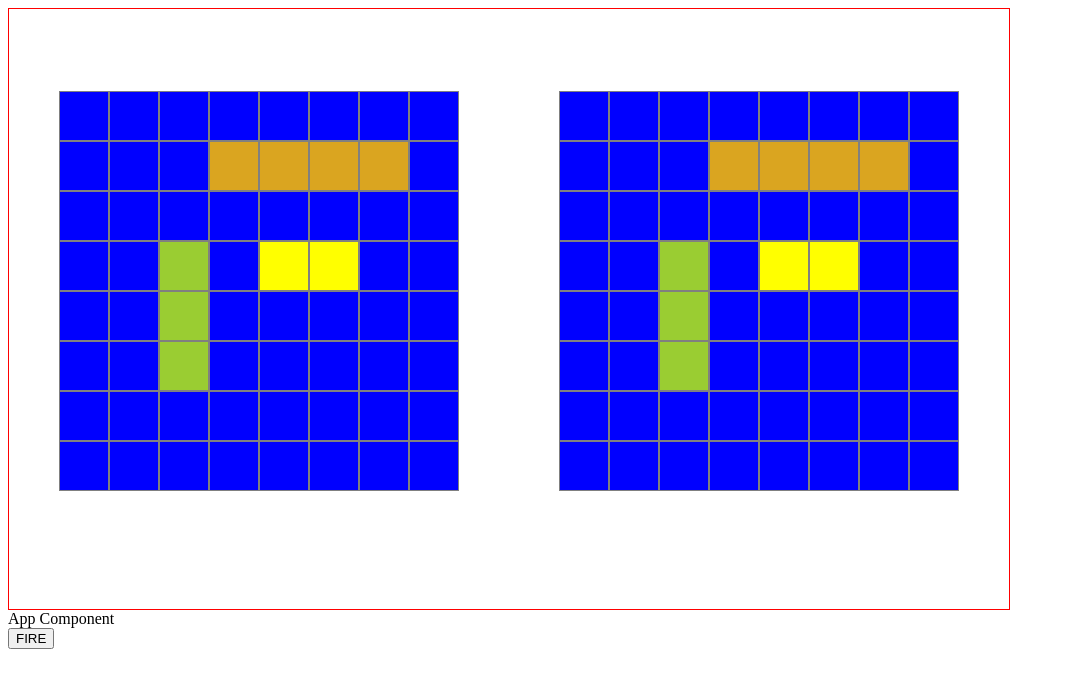
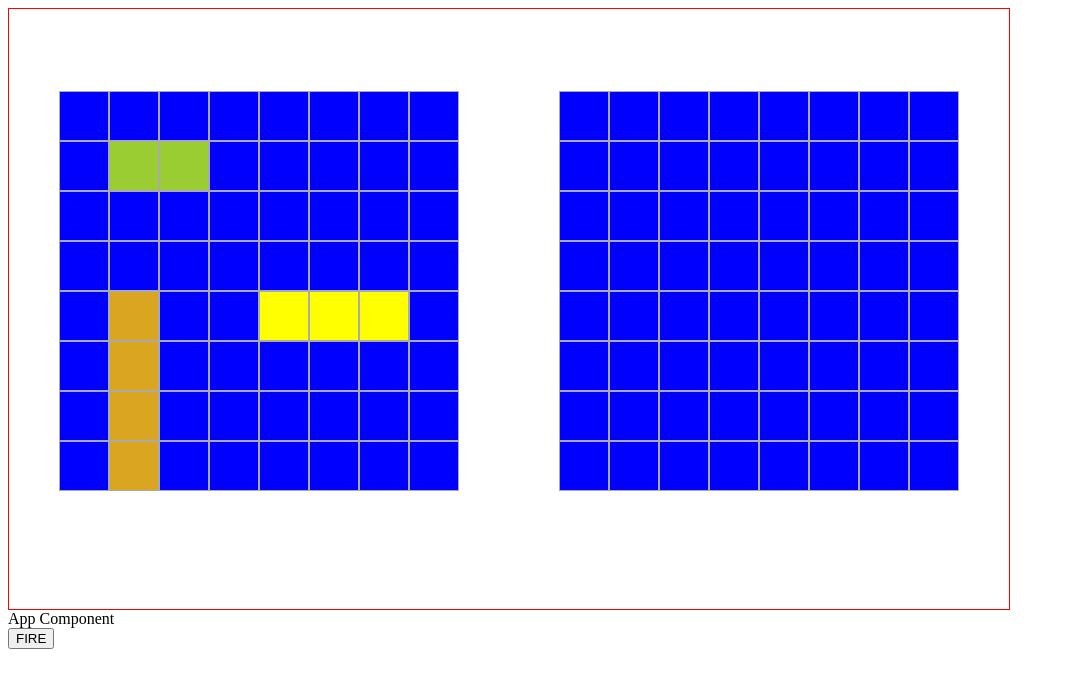
Before and after one commit to chmccc/battledux, a React app: page / in a window 1280 px wide. Shown: the top 688 px of the page, without its empty margins (0-1065 px from the left). Built offline with nearby package versions, Linux system fonts and the light colour scheme.

Commit message:
incorporates redux store data to display grids

```diff
--- a/src/components/App.js
+++ b/src/components/App.js
@@ -13,8 +13,8 @@ class App extends Component {
     return (
       <div className="container">
         <div id="grids-container">
-          <div id="player-grid"><Grid /></div>
-          <div id="cpu-grid"><Grid /></div>
+          <div id="player-grid"><Grid shipsArr={this.props.playerBoard.ducksBoard} hitMissArr={this.props.playerBoard.hitsAndMissesBoard} cpu={false}/></div>
+          <div id="cpu-grid"><Grid shipsArr={this.props.compBoard.ducksBoard} hitMissArr={this.props.compBoard.hitsAndMissesBoard} cpu={true}/></div>
         </div>
         App Component<br/>
         <button id="fire" onClick={(e) => {
--- a/src/components/Cell.jsx
+++ b/src/components/Cell.jsx
@@ -3,23 +3,25 @@ import React, { Component } from "react";
 
 const Cell = props => {
   let cellClass;
+
+  // set the class so that our CSS can color the square correctly
   switch (props.cellCode){
-    case 'w':
+    case 'W':
       cellClass = 'water';
       break;
-    case 'h':
+    case 'H':
       cellClass = 'hit';
       break;
-    case 'm':
+    case 'M':
       cellClass = 'miss';
       break;
-    case 'd':
-      cellClass = 'duck'; // TODO
+    case 'D':
+      cellClass = 'duck';
       break;
-    case 'b':
+    case 'G':
       cellClass = 'battleship'; // TODO
       break;
-    case 's':
+    case 'B':
       cellClass = 'sub';// TODO
       break;
     default:
--- a/src/components/Grid.jsx
+++ b/src/components/Grid.jsx
@@ -6,44 +6,57 @@ const Grid = props => {
   const cells=[];
 
   // loop through our data and create divs
-  // const hitMissArr = props.hitMissArr;
-  // const shipsArr = props.shipsArr;
-  // const cpu = props.cpu;
+  const hitMissArr = props.hitMissArr;
+  const shipsArr = props.shipsArr;
+  const cpu = props.cpu;
 
   // Make some dummy data for now
-  const cpu = false;
+  // const cpu = false;
 
-  const hitMissArr = [];
-  for (let row=0; row<8; row++){
-    let trow = []
-    for (let row=0; row<8; row++){
-      trow.push('w');
-    }
-    hitMissArr.push(trow)
-  }
-  console.log(hitMissArr);
+  // const hitMissArr = [];
+  // for (let row=0; row<8; row++){
+  //   let trow = []
+  //   for (let row=0; row<8; row++){
+  //     trow.push('W');
+  //   }
+  //   hitMissArr.push(trow)
+  // }
+  // console.log(hitMissArr);
 
 
-  const shipsArr = [
-    [0,0,0,0,0,0,0,0],
-    [0,0,0,'b','b','b','b',0],
-    [0,0,0,0,0,0,0,0],
-    [0,0,'s',0,'d','d',0,0],
-    [0,0,'s',0,0,0,0,0],
-    [0,0,'s',0,0,0,0,0],
-    [0,0,0,0,0,0,0,0],
-    [0,0,0,0,0,0,0,0]
-  ];
+  // const shipsArr = [
+  //   [0,0,0,0,0,0,0,0],
+  //   [0,0,0,'b','b','b','b',0],
+  //   [0,0,0,0,0,0,0,0],
+  //   [0,0,'s',0,'d','d',0,0],
+  //   [0,0,'s',0,0,0,0,0],
+  //   [0,0,'s',0,0,0,0,0],
+  //   [0,0,0,0,0,0,0,0],
+  //   [0,0,0,0,0,0,0,0]
+  // ];
 
+  // Display the grid
   for(let row=0; row<hitMissArr.length; row++){
     for (let col=0; col<hitMissArr[row].length; col++){
       let cellCode;
       // TODO:: do something if it's the CPU...don't show the ship
-      if ( !cpu && shipsArr[row][col] !== 0 && hitMissArr[row][col] !== 'h') { // TODO:: need to update this based on real data
+      // TODO:: need to update this based on real data
+
+      // First show the ship...if it's not the CPU
+      if ( !cpu && shipsArr[row][col] !== 'W') {
+      // if ( shipsArr[row][col] !== 'W') { // just show for now so we can easily play test
         cellCode = shipsArr[row][col]; // if it's a non hit ship location...show the ship
-      } else {
-        cellCode = hitMissArr[row][col]; // otherwise, show the hit miss
       }
+
+      // Override the cellCode if it is a HIT or Miss
+      if ( hitMissArr[row][col] !== 'W' ){
+        cellCode = hitMissArr[row][col];
+      }
+
+
+
+
+
 
       cells.push(<Cell id={col+"-"+row} key={col+"-"+row} cellCode={cellCode} />)
     }
--- a/src/styles.css
+++ b/src/styles.css
@@ -38,7 +38,7 @@
 
   margin: auto;
 
-  border: 1px solid grey;
+  border: 1px solid #aaa;
   /* text-align: center; */
   text-decoration: none;
 
```
